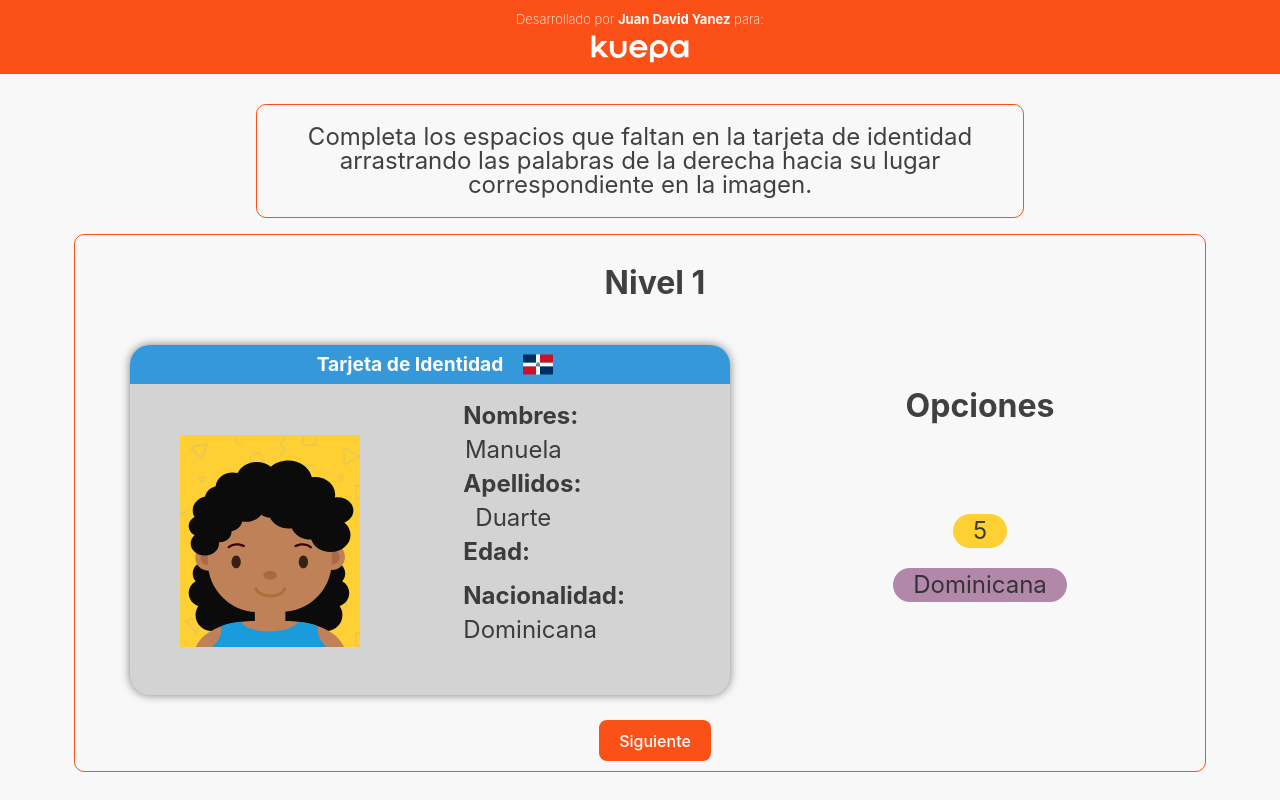
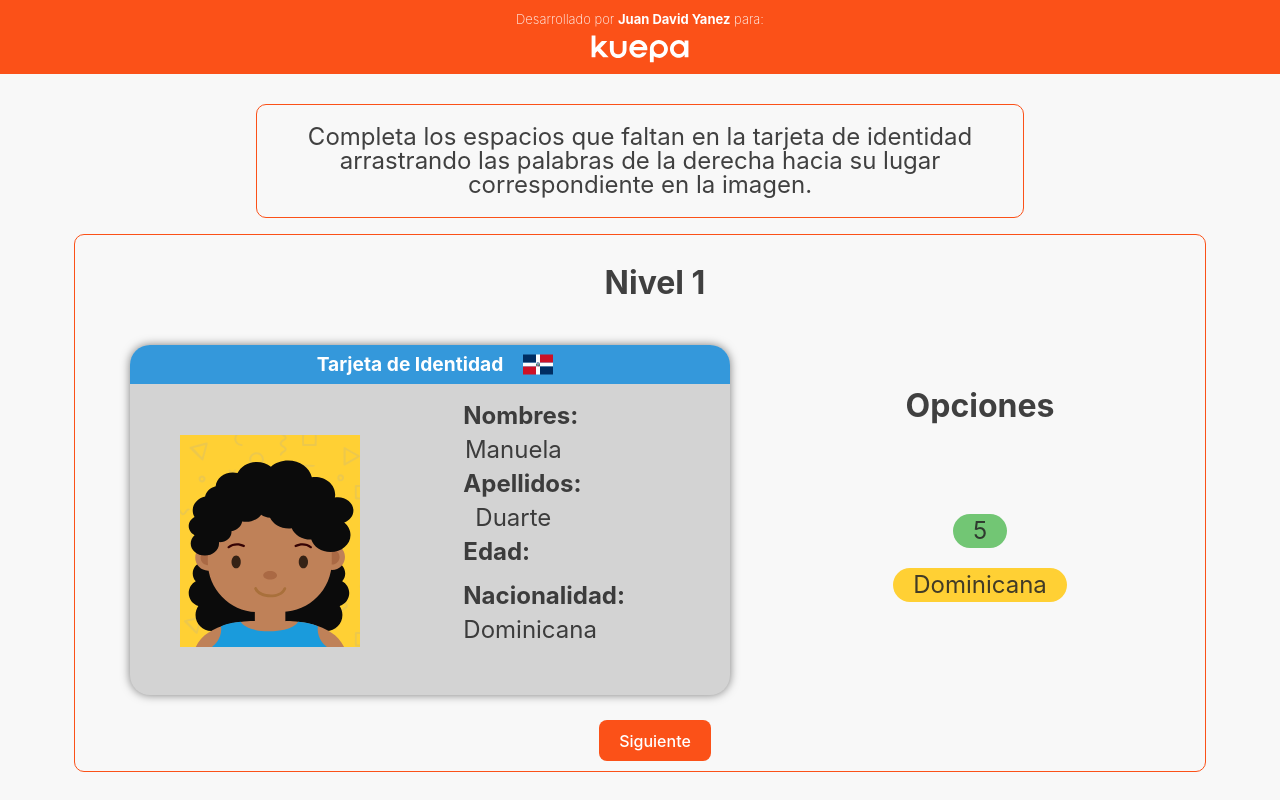
Before and after one commit to JuanDYanez/kuepa-game, a React (Vite) app: page / in a window 1280 px wide. Built offline with nearby package versions, Linux system fonts and the light colour scheme.

Commit message:
Solución de bug para proceso de deploy

```diff
--- a/src/Components/Options/Options.tsx
+++ b/src/Components/Options/Options.tsx
@@ -12,9 +12,8 @@ interface OptionsProps {
         age: number;
         picture: string;
         color: string;
-        [key: string]: string | number;
     },
-    onRandomColor: () => string;
+    onRandomColor: (key: string) => string;
 }
 
 interface DraggableOptionProps {
@@ -53,17 +52,17 @@ function Options({data, onRandomColor}: OptionsProps): JSX.Element {
         { id: 'nationality', content: data.nationality },
     ]
 
-    const colors = {
-        age: onRandomColor(),
-        nationality: onRandomColor(),
-    };
+    // const colors = {
+    //     age: onRandomColor(),
+    //     nationality: onRandomColor(),
+    // };
 
     return (
         <div className="options-container">
             <h1 className='options-title'>Opciones</h1>
-                {options.map(option => (
-                    <DraggableOption key={option.id} option={option} onRandomColor={() => colors[option.id]}/>
-                ))}
+            {options.map(option => (
+                <DraggableOption key={option.id} option={option} onRandomColor={() => onRandomColor(option.id)}/>
+            ))}
         </div>
     )
 }
```
